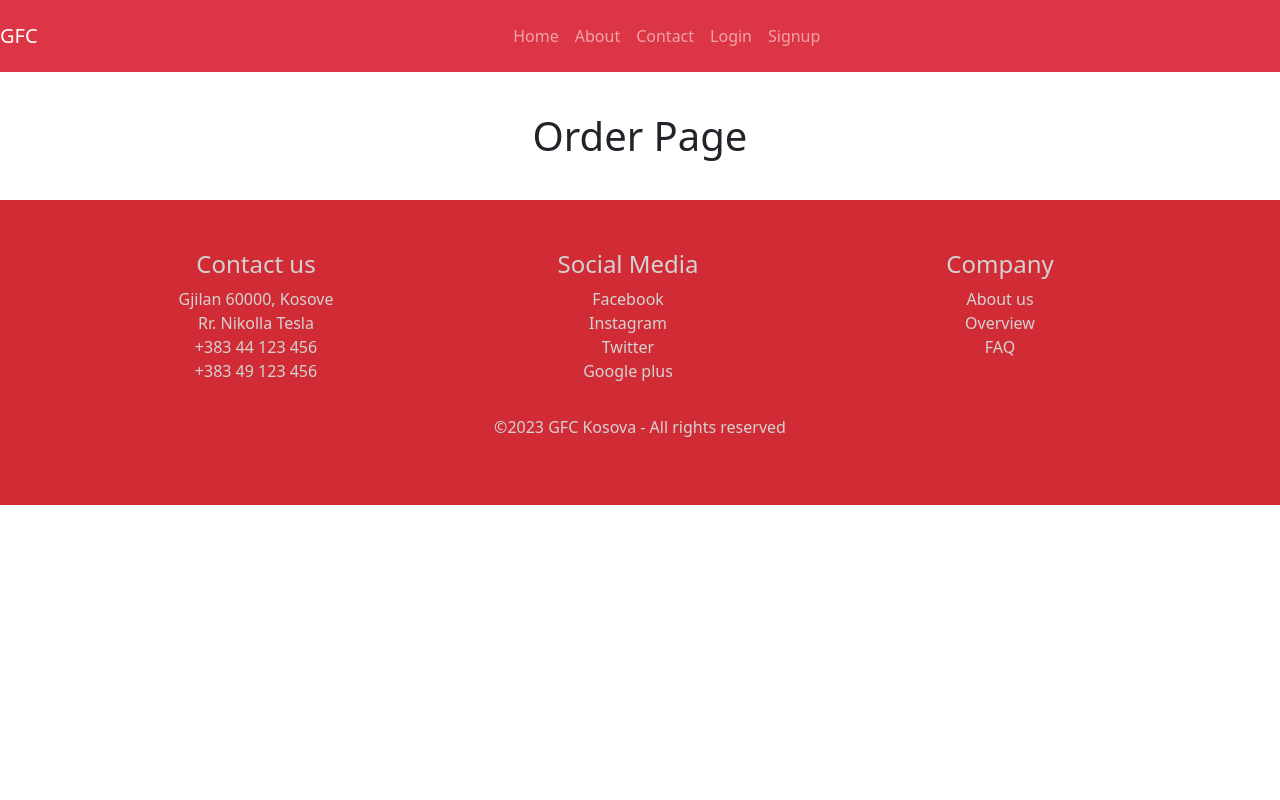
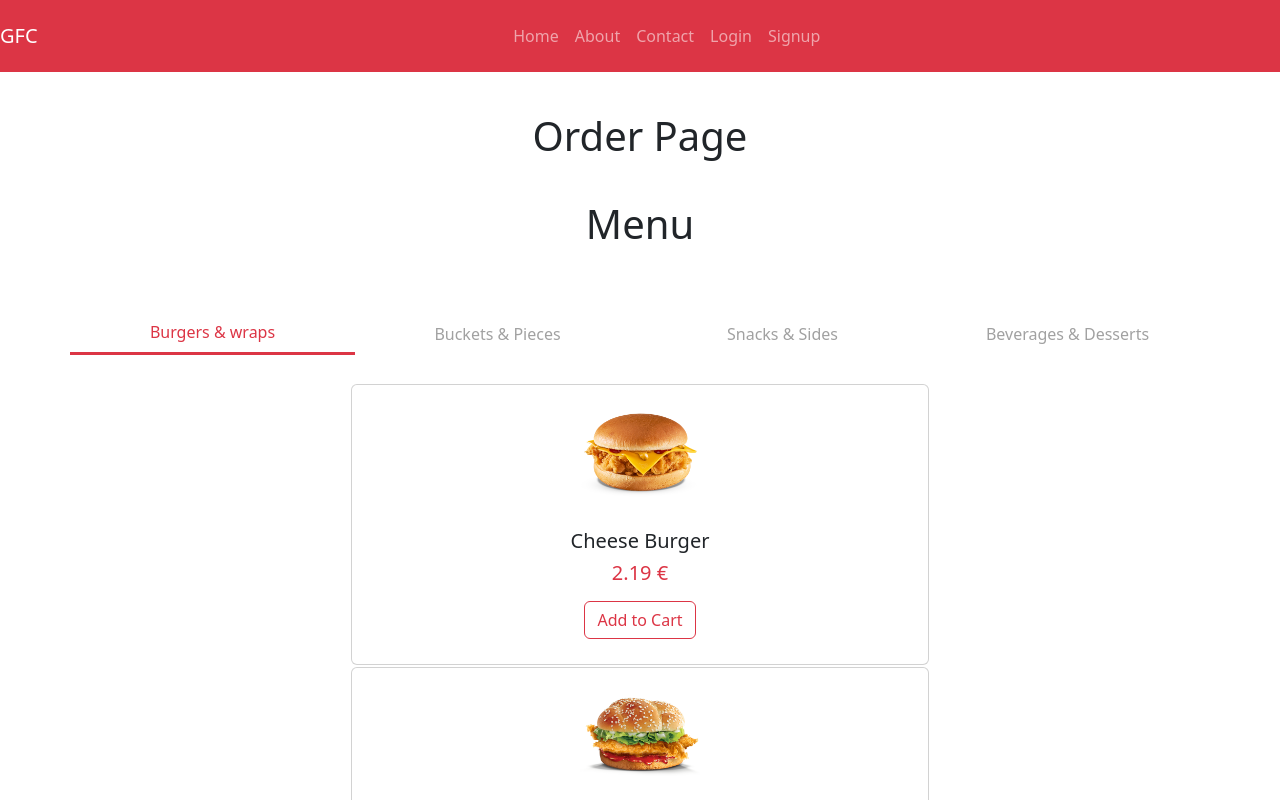
Before and after one commit to TrimZymberi/GFC-Web-application, a React (Vite) app: page /Order in a window 1280 px wide. Shown: the top 800 px of the page. Built offline with nearby package versions, Linux system fonts and the light colour scheme.

Commit message:
OrderCategories
Making an order categories where there are products and customer can put his products in cart and purchase.

```diff
--- /dev/null
+++ b/src/components/OrderCategories.jsx
@@ -0,0 +1,74 @@
+import React from 'react';
+import ItemCard from "../components/OrderCard";
+import { Container, Row, Tabs, Tab } from 'react-bootstrap';
+import '../styles/tab-style.css';
+import 'bootstrap/dist/css/bootstrap.min.css';
+import ProductData from '../data/ProductData'
+
+
+export default function OrderCategories() {
+    return (
+
+        <div>
+            <h1>Menu</h1>
+            <Container className="py-4">
+                <Row className="justify-content-center">
+                    <Tabs justify variant="pills" defaultActiveKey="tab-1" className="mb-1 p-0" >
+                        <Tab eventKey="tab-1" title="Burgers & wraps" tabClassName='aa'>
+                            <section className="py-4 container">
+                                <div className="row justify-content-center">
+                                    {ProductData.Burgerswraps.map((item, index) => {
+                                        return (
+                                            <ItemCard img={item.img} title={item.title} desc={item.desc} price={item.price} key={index} />
+                                        )
+                                    })}
+                                </div>
+                            </section>
+
+                        </Tab>
+
+                        <Tab eventKey="tab-2" title="Buckets & Pieces" >
+                            <section className="py-4 container">
+                                <div className="row justify-content-center">
+                                    {ProductData.BucketsPieces.map((item, index) => {
+                                        return (
+                                            <ItemCard img={item.img} title={item.title} desc={item.desc} price={item.price} key={index} />
+                                        )
+                                    })}
+                                </div>
+                            </section>
+                        </Tab>
+
+                        <Tab eventKey="tab-3" title="Snacks & Sides">
+                            <section className="py-4 container">
+                                <div className="row justify-content-center">
+                                    {ProductData.SnacksSides.map((item, index) => {
+                                        return (
+                                            <ItemCard img={item.img} title={item.title} desc={item.desc} price={item.price} key={index} />
+                                        )
+                                    })}
+                                </div>
+                            </section>
+
+                        </Tab>
+
+                        <Tab eventKey="tab-4" title="Beverages & Desserts" >
+                            <section className="py-4 container">
+                                <div className="row justify-content-center">
+                                    {ProductData.BeveragesDesserts.map((item, index) => {
+                                        return (
+                                            <ItemCard img={item.img} title={item.title} desc={item.desc} price={item.price} key={index} />
+                                        )
+                                    })}
+                                </div>
+                            </section>
+                        </Tab>
+                    </Tabs>
+                </Row>
+            </Container>
+
+
+
+        </div>
+    )
+}
--- a/src/views/Order.jsx
+++ b/src/views/Order.jsx
@@ -1,12 +1,14 @@
 import React from 'react';
 import '../styles/tab-style.css';
 import 'bootstrap/dist/css/bootstrap.min.css';
+import OrderCategories from "../components/OrderCategories"
 
 
 export default function Order() {
   return (
     <div>
       <h1>Order Page</h1>
+      <OrderCategories />
     </div>
 
   )
```
